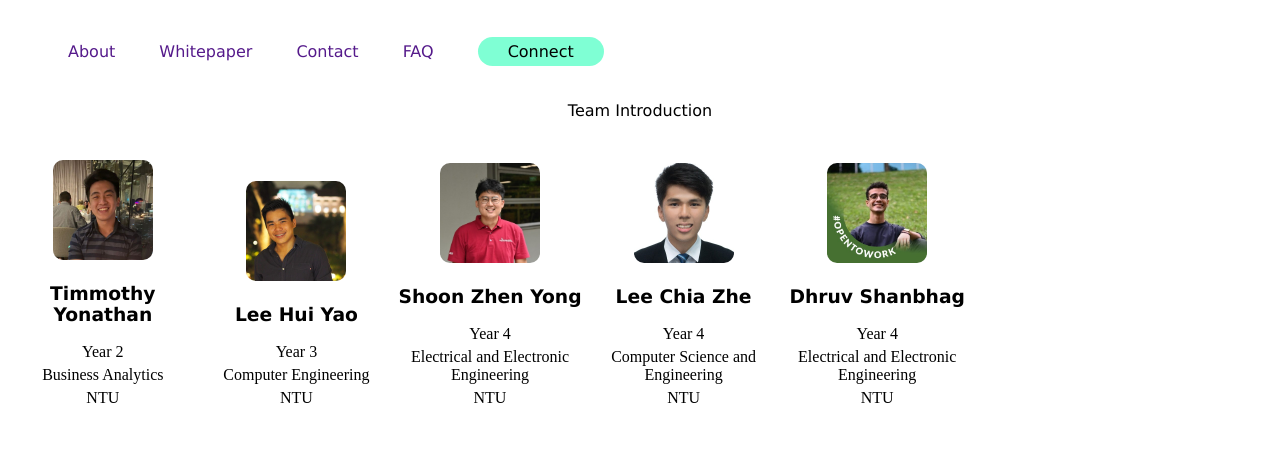
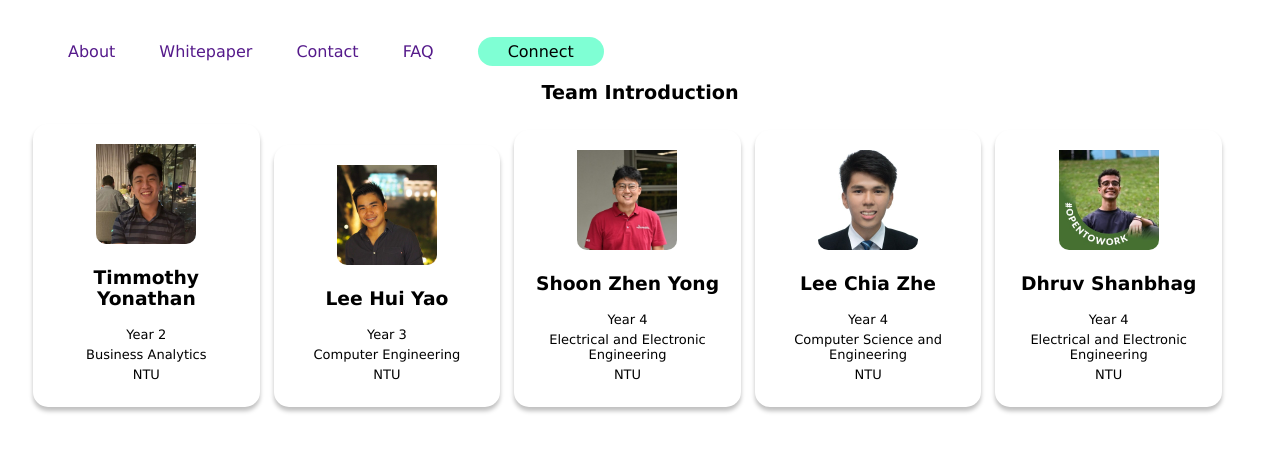
Before and after one commit to zhenyong25/Crypto.com-Hackathon-2022, a plain HTML site: page index.html in a window 1280 px wide. Drawn offline with Linux system fonts and the light colour scheme.

Commit message:
Simple Styling for Team Introduction

```diff
--- a/style.css
+++ b/style.css
@@ -22,6 +22,13 @@ a {
     text-align: center;
     height: 10%;
     width: 15%;
+    margin-left: 5px;
+    margin-right: 5px;
+    box-shadow: 0px 4px 4px rgba(0, 0, 0, 0.25);
+    padding-left: 20px;
+    padding-right: 20px;
+    padding-bottom: 20px;
+    border-radius: 15px;
 }
 
 .name{
@@ -32,18 +39,23 @@ a {
     font-family: Verdana, Geneva, Tahoma, sans-serif;
     text-align: center;
     margin: 20px;
-    padding: 20px;
+    font-weight: bold;
+    font-size: larger
 }
 
 .team-member-intro{
-    margin: auto;
+    padding-left: 20px;
+
 }
 
 .brief-info {
     margin: 5px;
+    font-family: Verdana, Geneva, Tahoma, sans-serif;
+    font-size: small;
 }
 
 .photo{
     border-radius: 10px;
     box-shadow: 5px grey;
+    padding-top: 20px;
 }
```
